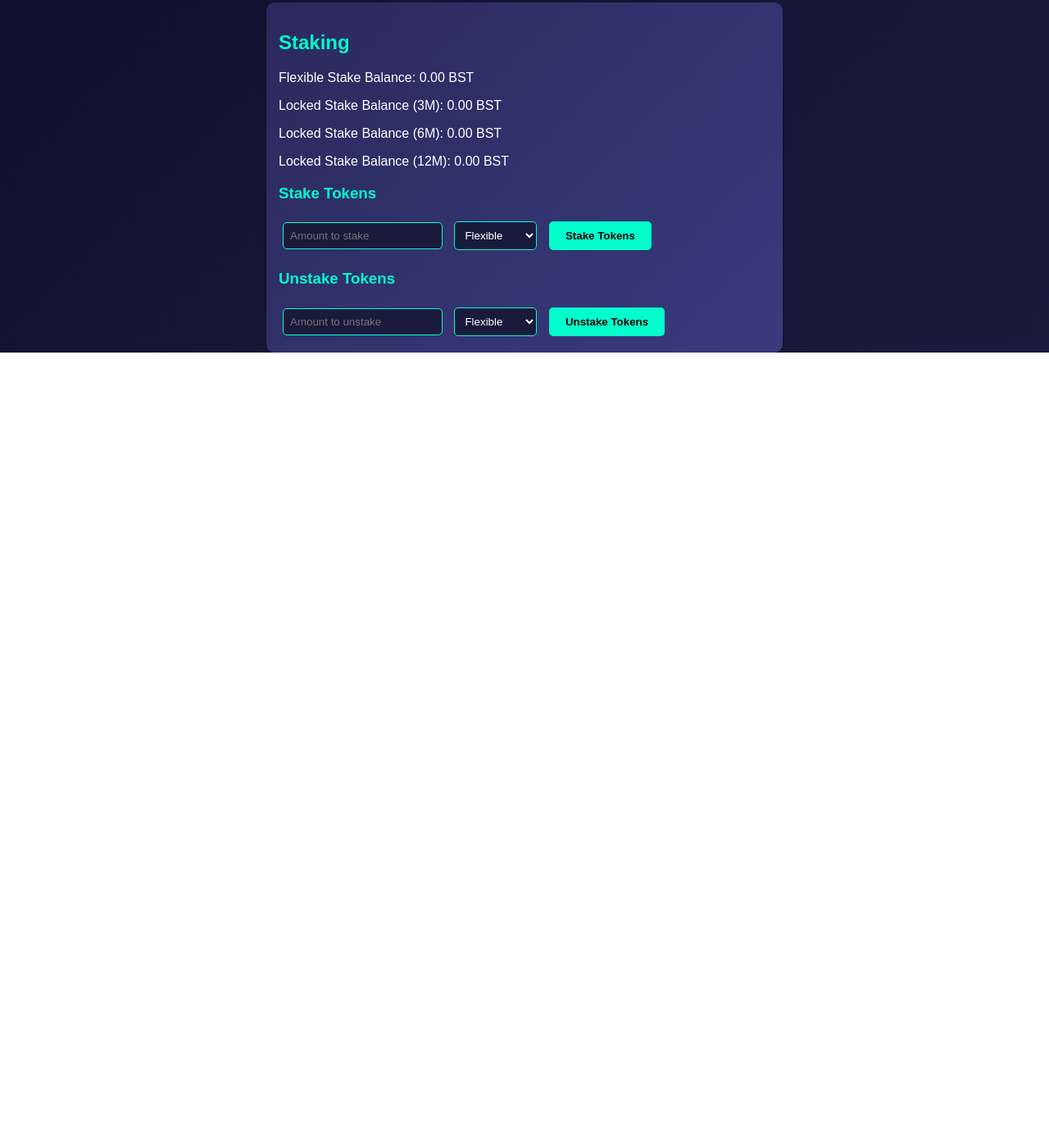
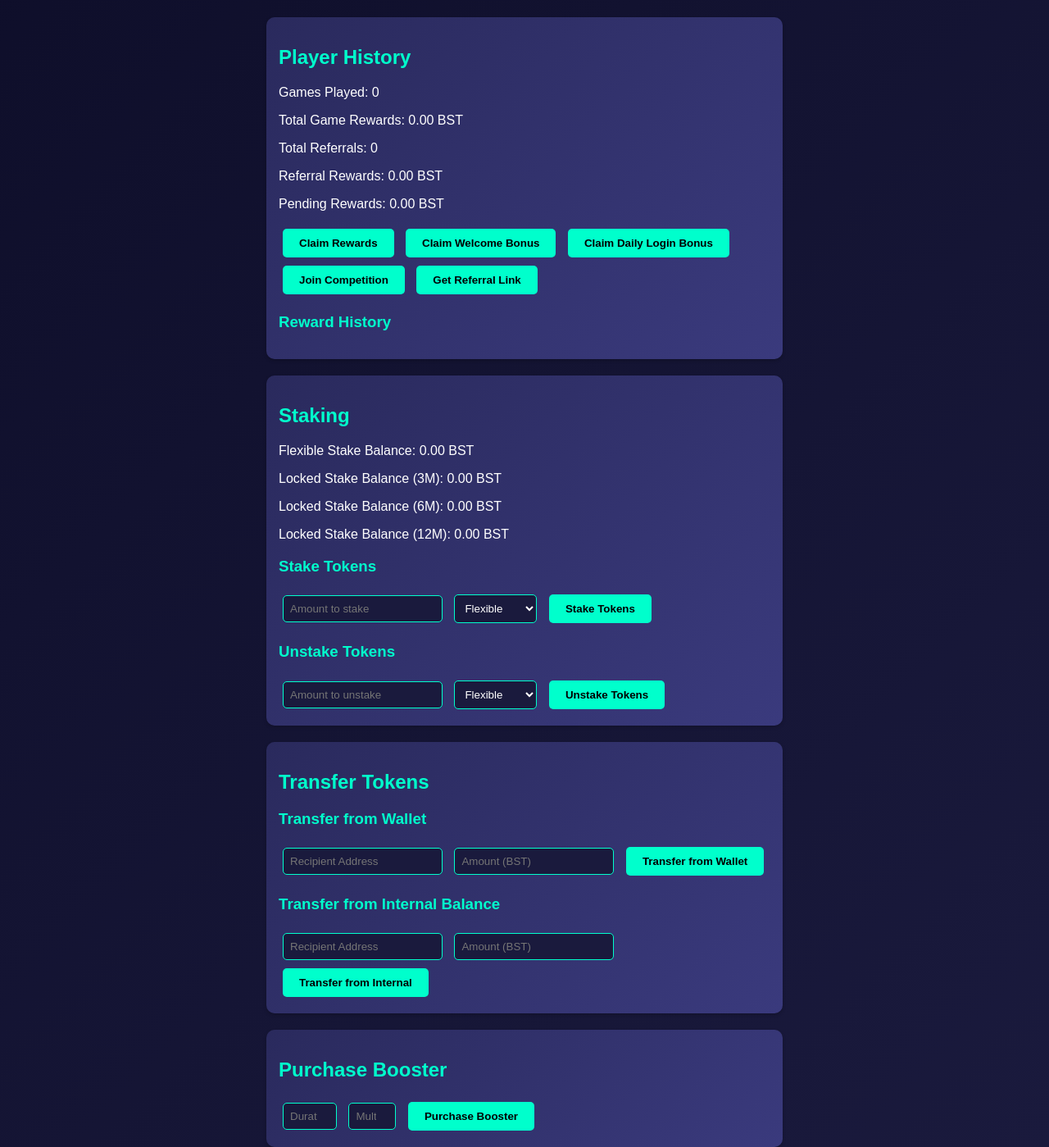
Before and after one commit to eienzen/blocksnakes-game, a plain HTML site: page index.html in a window 1280 px wide. Shown: the part 1127-2526 px from the top of the page at 82% size. Before the commit the page ends 1557 px from the top, so only its background shows below. Drawn offline with nearby package versions, Linux system fonts and the light colour scheme.

Commit message:
Update index.html

```diff
--- a/index.html
+++ b/index.html
@@ -66,7 +66,7 @@
             max-width: 90vw;
             max-height: 70vh;
         }
-        #gameInfo, #playerHistory, #stakingSection {
+        #gameInfo, #playerHistory, #stakingSection, #transferSection, #boosterSection {
             margin-top: 20px;
             padding: 15px;
             background: linear-gradient(135deg, #2a2a5d, #3a3a7d);
@@ -205,6 +205,8 @@
             <p>Pending Rewards: <span id="pendingRewardsText">0.00 BST</span></p>
             <button id="claimGameRewards">Claim Rewards</button>
             <button id="welcomeBonusButton">Claim Welcome Bonus</button>
+            <button id="claimDailyLoginBonus">Claim Daily Login Bonus</button>
+            <button id="joinCompetition">Join Competition</button>
             <button id="getReferralLink">Get Referral Link</button>
             <p id="withdrawalStatus"></p>
             <h3>Reward History</h3>
@@ -235,6 +237,23 @@
             </select>
             <button id="unstakeTokens">Unstake Tokens</button>
         </div>
+        <div id="transferSection">
+            <h2>Transfer Tokens</h2>
+            <h3>Transfer from Wallet</h3>
+            <input type="text" id="transferAddress" placeholder="Recipient Address">
+            <input type="number" id="transferAmount" placeholder="Amount (BST)" min="0" step="0.01">
+            <button id="transferToWallet">Transfer from Wallet</button>
+            <h3>Transfer from Internal Balance</h3>
+            <input type="text" id="transferInternalAddress" placeholder="Recipient Address">
+            <input type="number" id="transferInternalAmount" placeholder="Amount (BST)" min="0" step="0.01">
+            <button id="transferFromInternal">Transfer from Internal</button>
+        </div>
+        <div id="boosterSection">
+            <h2>Purchase Booster</h2>
+            <input type="number" id="boosterDuration" placeholder="Duration (Days)" min="1" max="30">
+            <input type="number" id="boosterMultiplier" placeholder="Multiplier (2-5)" min="2" max="5">
+            <button id="purchaseBooster">Purchase Booster</button>
+        </div>
     </div>
     <div id="gameOverPopup">
         <h2>Game Over!</h2>
```
